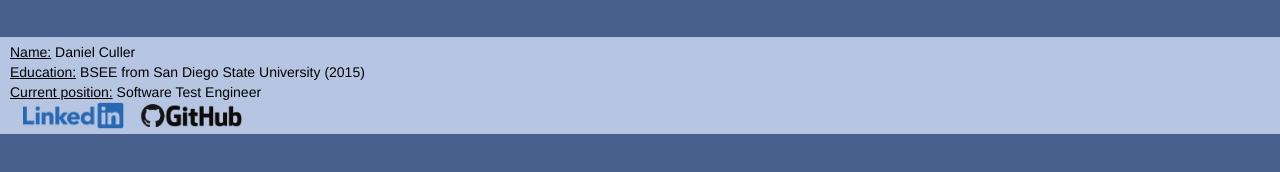
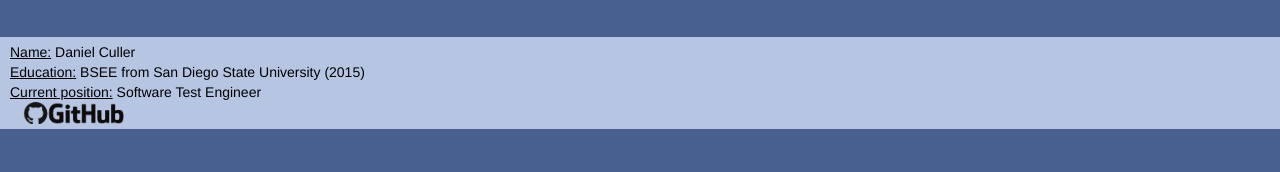
Before and after one commit to dpc2/dpc2.github.io, a plain HTML site: page about.html in a window 1280 px wide. Shown: the part 474-646 px from the top of the page. Drawn offline with nearby package versions, Linux system fonts and the light colour scheme.

Commit message:
Update about.html
Removing LinkedIn link

```diff
--- a/about.html
+++ b/about.html
@@ -59,7 +59,7 @@
             <u>Name:</u> Daniel Culler<br>
             <u>Education:</u> BSEE from San Diego State University (2015)<br>
             <u>Current position:</u> Software Test Engineer<br>
-            <a id="aboutMe" href="https://www.linkedin.com/in/dculler/"><img src="./docs/assets/linkedin.png" width="8%"></a>
+            <!--<a id="aboutMe" href="https://www.linkedin.com/in/dculler/"><img src="./docs/assets/linkedin.png" width="8%"></a>-->
             <a id="aboutMe" href="https://github.com/dpc2"><img src="./docs/assets/github.png" width="8%"></a>
         </p>
 
```
